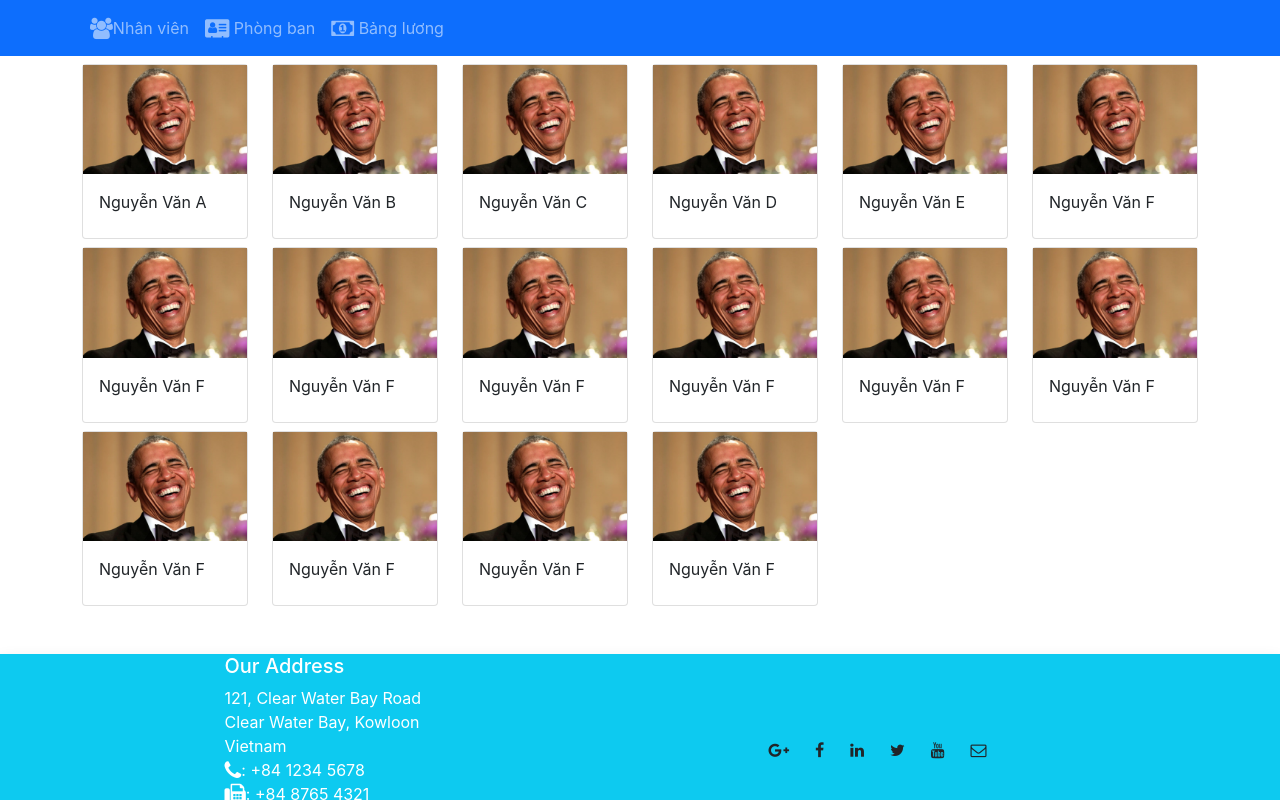
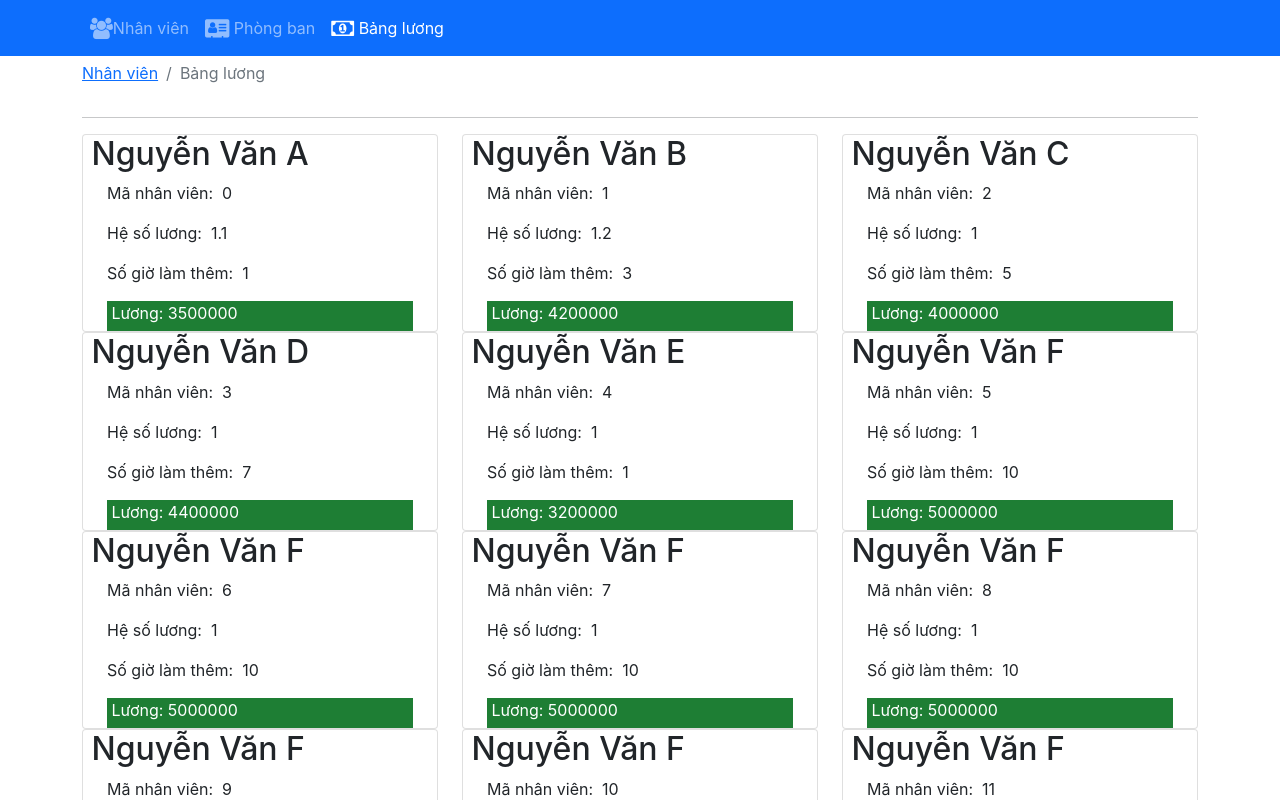
Before and after one commit to tuananh2403/FXassignment, a React (Create React App) app: page /salary in a window 1280 px wide. Before the commit this address led to /liststaff. Shown: the top 800 px of the page. Built offline with nearby package versions, Linux system fonts and the light colour scheme.

Commit message:
add file salary

```diff
--- a/src/components/MainComponent.js
+++ b/src/components/MainComponent.js
@@ -7,8 +7,8 @@ import DetailStaff from './DetailStaff'
 import { Switch } from 'react-router-dom';
 import { Route } from 'react-router-dom';
 import { Redirect } from 'react-router-dom';
-import Home from './Home';
-import Department from './departmentcomponents';
+import Salary from './SalaryComponent';
+import Department from './DepartmentComponent';
 
 class Main extends Component{
   constructor(props) {
@@ -26,6 +26,7 @@ class Main extends Component{
           <Switch>
               <Route exact path="/liststaff" component={() => <StaffList dishes={this.state.staffs}/>}/>
               <Route exact path='/department' component={() => <Department department={this.state.department}/> }/>
+              <Route exact path='/salary' component={() => <Salary staffs={this.state.staffs} allItem ={1}/>} />
               <Redirect to='/liststaff'/>
           </Switch>
         <Footer />
--- /dev/null
+++ b/src/components/SalaryComponent.js
@@ -0,0 +1,77 @@
+import React from 'react';
+import { Card,CardTitle,CardText,Breadcrumb,BreadcrumbItem} from 'reactstrap';
+import { Link } from 'react-router-dom';
+
+function tinh_luong(staff){
+    const basicSalary = 3000000;
+    const overTimeSalary = 200000;
+    const salary = (staff.salaryScale * basicSalary) + (staff.overTime * overTimeSalary);
+    return salary;
+}
+function Render_Item({staff}){
+    return(
+        <Card>
+            <h2>&nbsp;{staff.name}</h2>
+            <div className="container">
+                <CardText>Mã nhân viên:&nbsp; {staff.id}</CardText>
+                <CardText>Hệ số lương:&nbsp; {staff.salaryScale}</CardText>
+                <CardText>Số giờ làm thêm:&nbsp; {staff.overTime}</CardText>
+                <CardText style ={{backgroundColor:"#1e7e34",height :"30px", color:"#FFFFFF"}}>&nbsp;Lương:&nbsp;{tinh_luong(staff).toFixed()} </CardText>
+            </div>
+        </Card>
+    )
+
+}
+
+function Breadcrumb1({allItem, id}){
+if (allItem == true ){
+    return(
+        <Breadcrumb style={{marginTop:"5px"}}>
+            <BreadcrumbItem><Link to="/menu">Nhân viên</Link></BreadcrumbItem>
+            <BreadcrumbItem active>Bảng lương</BreadcrumbItem>
+        </Breadcrumb>
+    )
+}
+else{
+    return(
+        <Breadcrumb style={{marginTop:"5px"}}>
+            <BreadcrumbItem><Link to="/department">Phòng ban</Link></BreadcrumbItem>
+            <BreadcrumbItem active>{id}</BreadcrumbItem>
+        </Breadcrumb>
+    )
+}
+}
+
+const Salary= (props)=>{
+    const listItem = props.staffs.map((staff) => {
+        return (
+            <div  className="col-12 col-md-6 col-lg-4">
+              <Render_Item staff = {staff} />
+            </div>
+          );
+      })
+      if(props.staffs.length===0){
+        return(
+            <div></div>
+        )
+       }
+       else{
+        return(
+            <div className="container">
+                <div className="row">
+                        <Breadcrumb1 allItem={props.allItem} id = {props.id}/>
+                        <div className="col-12">
+                            <hr />
+                        </div>
+                    </div>
+            <div className="row">
+                {listItem}
+            </div>
+            </div>
+        )
+       }
+}
+
+
+
+export default Salary;
```
Also changed, not shown: src/components/DepartmentComponent.js (renamed from src/components/departmentcomponents.js).
